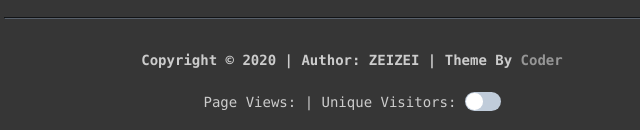
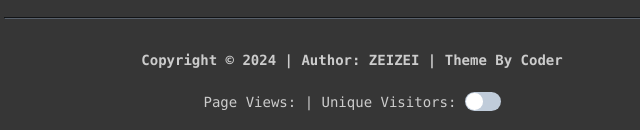
Before and after one commit to bak-zei/bak-zei.github.io, a plain HTML site: page 2024/04/10/hello-world/index.html in a window 1280 px wide. Shown: the part 814-944 px from the top of the page, 288-928 px from the left. Drawn offline with Linux system fonts and the light colour scheme; some packages are replaced by stand-ins of ours; a script that the page names is missing.

Commit message:
Update index.html

```diff
--- a/2024/04/10/hello-world/index.html
+++ b/2024/04/10/hello-world/index.html
@@ -55,7 +55,7 @@
 
 </div>
     <div class="footer" id="footer">
-    <p><h4>Copyright © 2020 | Author: ZEIZEI | Theme By <a class="theme-author" target="_blank" rel="noopener" href="https://github.com/Xunzhuo/hexo-theme-coder" style="font-size:14px; color: #969696">Coder</a></h4>
+    <p><h4>Copyright © 2024 | Author: ZEIZEI | Theme By Coder</h4>
 
         <script async src="//busuanzi.ibruce.info/busuanzi/2.3/busuanzi.pure.mini.js"></script>
         <span id="busuanzi_container_site_pv">Page Views: <span id="busuanzi_value_site_pv"></span></span>
```
